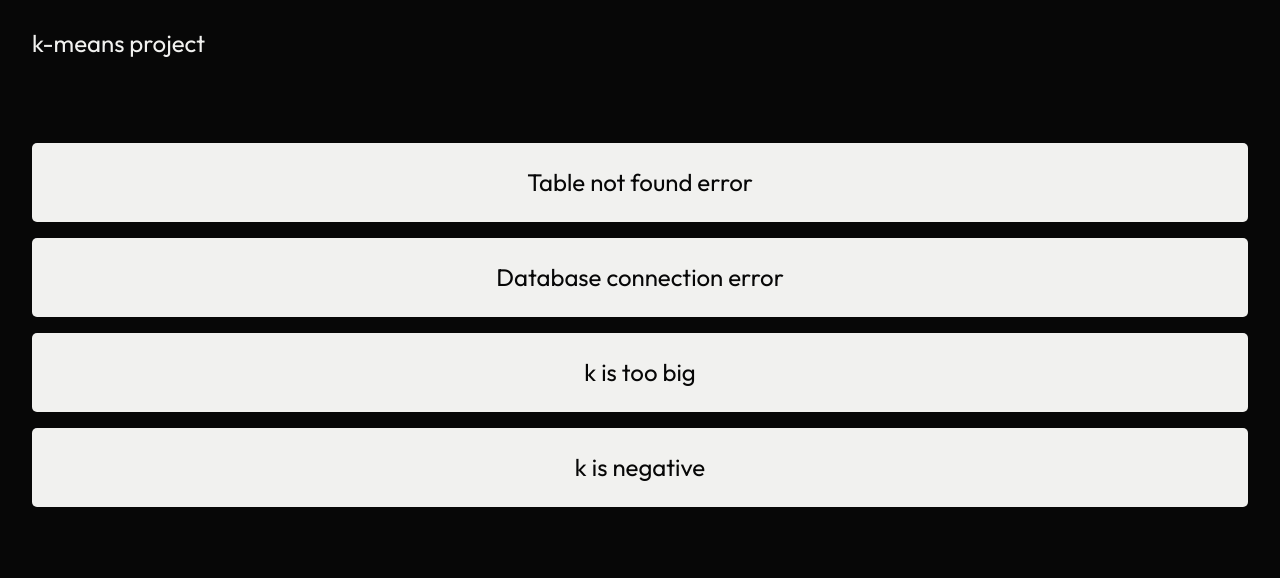
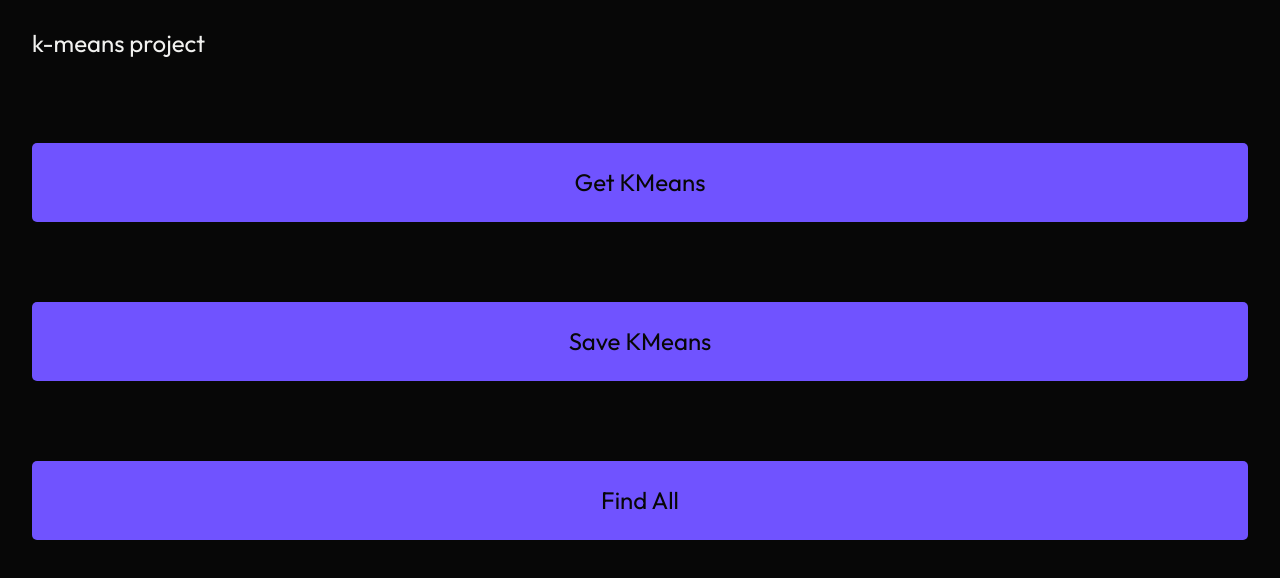
Before and after one commit to Stefano-Labianca/KMeansProject, a SvelteKit app in the folder frontend/: page / in a window 1280 px wide. Before the commit this address had no page. Shown: the top 578 px of the page. Built offline with nearby package versions, Linux system fonts and the light colour scheme.

Commit message:
Useful test

```diff
--- a/frontend/src/routes/+page.svelte
+++ b/frontend/src/routes/+page.svelte
@@ -1,27 +1,38 @@
 <script lang="ts">
   import Button from "$components/Button/Button.svelte"
+  import type { EntryComponent } from "$components/Entry/entry"
+  import History from "$components/History/History.svelte"
   import Text from "$components/Text/Text.svelte"
   import Alerts from "$layouts/Alerts/Alerts/Alerts.svelte"
+  import dayjs from "dayjs"
+  import CrudEndPoint from "../api/crud"
   import KMeansEndPoint from "../api/kmeans"
-  import type { KMeans } from "../types/kmeans"
+  import { DAYJS_FORMAT } from "../const"
+  import type { HistoryEntry, KMeans } from "../types/kmeans"
 
-  let kmeansRes: KMeans | undefined
+  let history = [] as EntryComponent[]
+  let kMeans: KMeans | undefined
 
-  const notFound = async () => {
-    await KMeansEndPoint.calculate<KMeans>("/api/calculate", "aaaa", 5)
+  const create = async () => {
+    kMeans = await KMeansEndPoint.calculate<KMeans>("/api/calculate", "playtennis", 2)
+    console.log(kMeans)
   }
 
-  /** Spegni Docker per farlo funzionare */
-  const databaseError = async () => {
-    await KMeansEndPoint.calculate<KMeans>("/api/calculate", "playtennis", 5)
+  const save = async () => {
+    if (kMeans) {
+      let payload = {
+        ...kMeans,
+        date: dayjs().format(DAYJS_FORMAT),
+        name: "Dio merda",
+      }
+      let response = await CrudEndPoint.create<KMeans>("/history/add", payload)
+      console.log("response: ", response)
+    }
   }
 
-  const negativeK = async () => {
-    await KMeansEndPoint.calculate<KMeans>("/api/calculate", "playtennis", -5)
-  }
-
-  const bigFatK = async () => {
-    await KMeansEndPoint.calculate<KMeans>("/api/calculate", "playtennis", 10000)
+  const findAll = async () => {
+    let res = await CrudEndPoint.read<HistoryEntry>("/history/get")
+    console.log(res)
   }
 </script>
 
@@ -30,13 +41,13 @@
 
 <div class="mt-20" />
 
-<Button text="Table not found error" onClick={notFound} fill />
-<div class="mt-4" />
+<Button design="primary" fill text="Get KMeans" onClick={create} />
+<div class="mt-20" />
 
-<Button text="Database connection error" onClick={databaseError} fill />
-<div class="mt-4" />
+<Button design="primary" fill text="Save KMeans" onClick={save} />
+<div class="mt-20" />
 
-<Button text="k is too big" onClick={bigFatK} fill />
-<div class="mt-4" />
+<Button design="primary" fill text="Find All" onClick={findAll} />
+<div class="mt-20" />
 
-<Button text="k is negative" onClick={negativeK} fill />
+<History historyData={history} />
```
